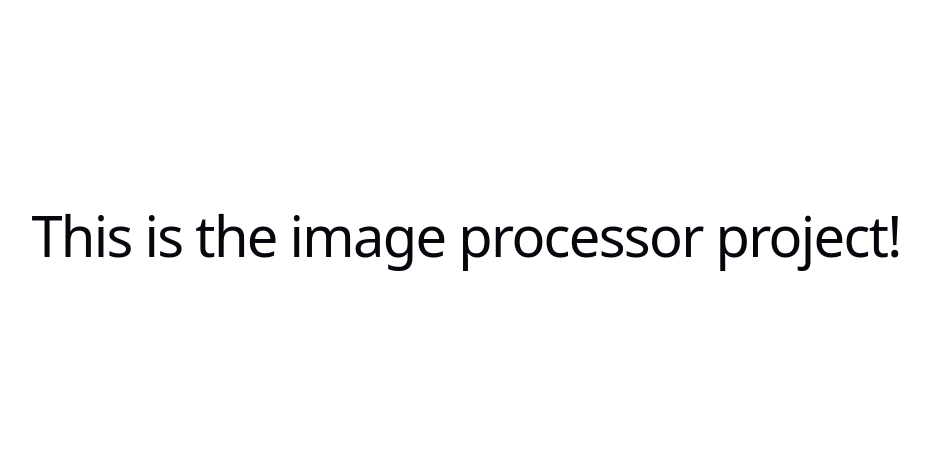
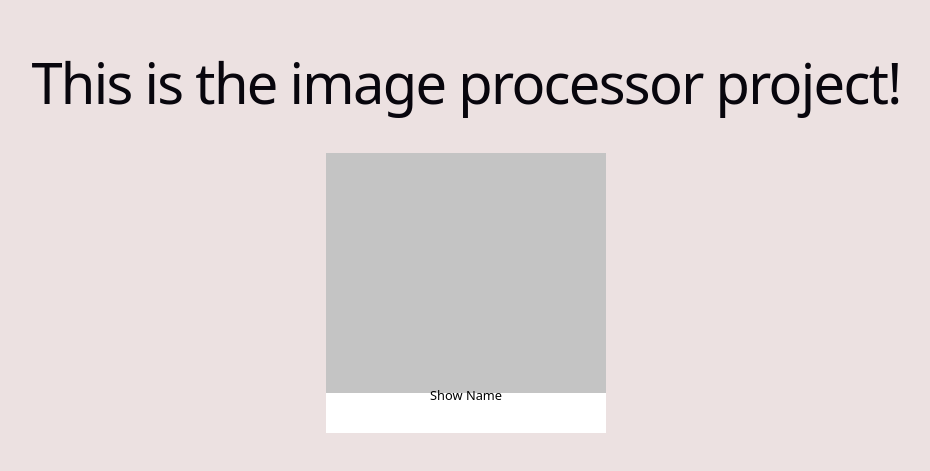
Before and after one commit to rmarafioti/image_processor, a React (Vite) app: page / in a window 1280 px wide. Shown: the part 165-636 px from the top of the page, without its empty margins (174-1104 px from the left). Built offline with nearby package versions, Linux system fonts and the light colour scheme.

Commit message:
feat: start of image container

```diff
--- a/src/App.jsx
+++ b/src/App.jsx
@@ -5,8 +5,13 @@ export default function App() {
   return (
     <>
       <section className={styles.center}>
-        <div>
-          <h1>This is the image processor project!</h1>
+        <h1>This is the image processor project!</h1>
+        <div className={styles.image_container_wrapper}>
+          <div className={styles.image_container}>
+            <div className={styles.template_bar}>
+              <p className={styles.text}>Show Name</p>
+            </div>
+          </div>
         </div>
       </section>
     </>
--- a/src/index.css
+++ b/src/index.css
@@ -1,7 +1,7 @@
 :root {
   --text: #6b6375;
   --text-h: #08060d;
-  --bg: #fff;
+  --bg: #ece1e1;
   --code-bg: #f4f3ec;
   --accent: #aa3bff;
   --accent-bg: rgba(170, 59, 255, 0.1);
--- a/src/landing_page.module.css
+++ b/src/landing_page.module.css
@@ -11,3 +11,32 @@
     gap: 18px;
   }
 }
+
+.image_container_wrapper {
+  /* Compensate for the space the untransformed element would occupy */
+  width: calc(1400px * 0.2);
+  height: calc(1400px * 0.2);
+  overflow: hidden;
+}
+
+.image_container {
+  display: flex;
+  flex-direction: column;
+  justify-content: flex-end;
+  height: 1400px;
+  width: 1400px;
+  background-color: #c4c4c4;
+  transform: scale(0.2);
+  transform-origin: top left;
+}
+
+.template_bar {
+  background-color: white;
+  width: 1400px;
+  height: 200px;
+}
+
+.text {
+  font-size: 48pt;
+  color: #000000;
+}
```
